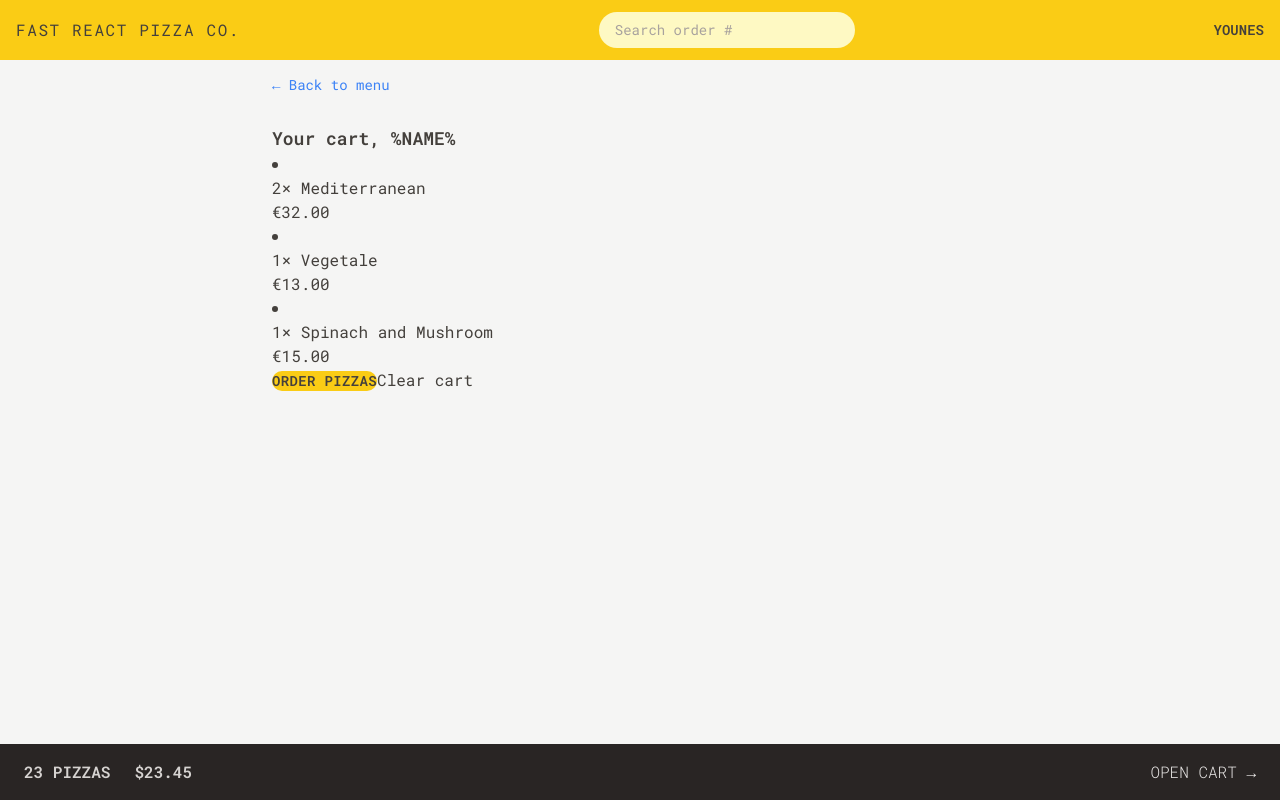
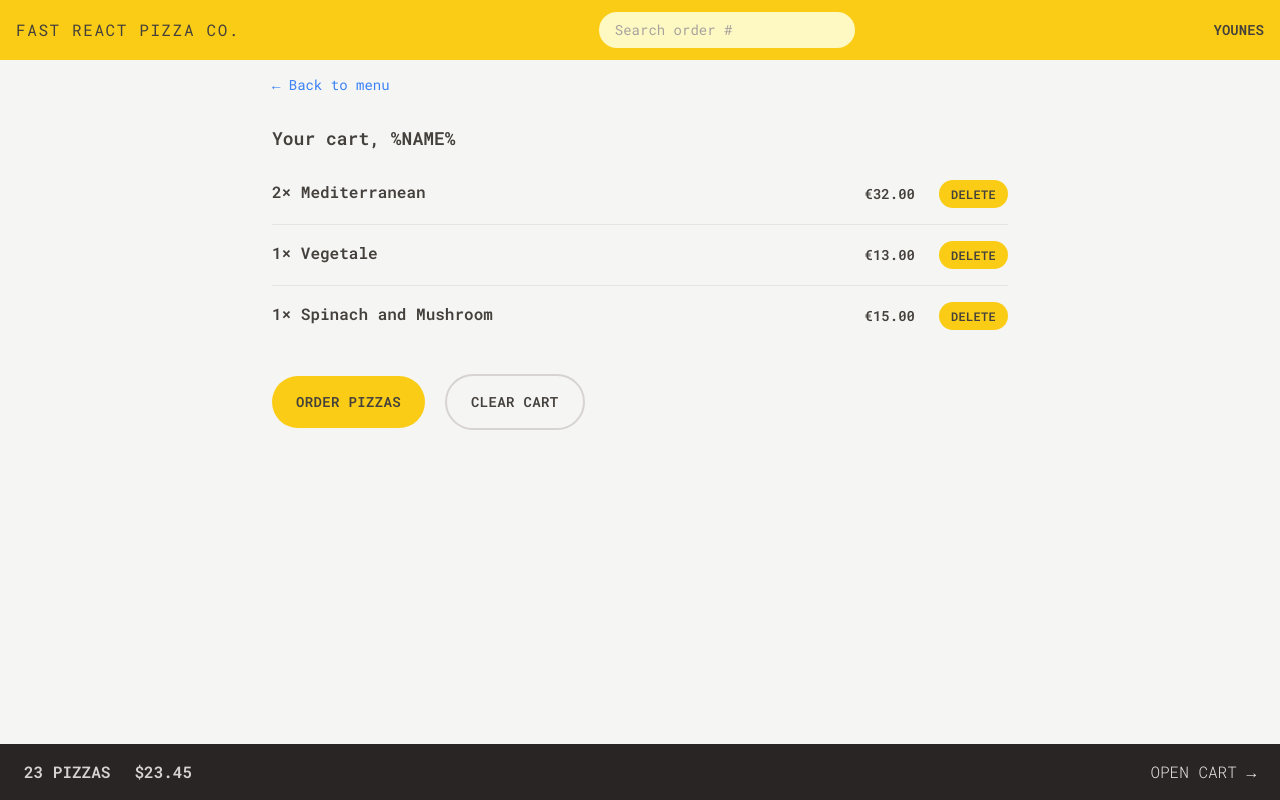
Before and after one commit to osamidev/React-Pizza-app, a React (Vite) app: page /cart in a window 1280 px wide. Built offline with nearby package versions, Linux system fonts and the light colour scheme.

Commit message:
Styled cart page

```diff
--- a/src/features/cart/Cart.jsx
+++ b/src/features/cart/Cart.jsx
@@ -39,15 +39,20 @@ function Cart() {
         Your cart, %NAME%
       </h2>
 
-      {cart.map((item) => (
-        <CartItem item={item} key={item.key} />
-      ))}
-      <div>
+      <ul className="mt-3 divide-y divide-stone-200">
+        {cart.map((item) => (
+          <CartItem item={item} key={item.key} />
+        ))}
+      </ul>
+
+      <div className="mt-7 flex items-center gap-5">
         {/* <Link to="/order/new">Order pizzas</Link> */}
-        <Button type="small" to="/order/new">
+        <Button type="primary" to="/order/new">
           Order pizzas
         </Button>
-        <button>Clear cart</button>
+        <Button type="secondary">
+          Clear cart
+        </Button>
       </div>
     </div>
   );
--- a/src/features/cart/CartItem.jsx
+++ b/src/features/cart/CartItem.jsx
@@ -1,15 +1,20 @@
-import { formatCurrency } from "../../utils/helpers";
+import Button from '../../ui/Button';
+import { formatCurrency } from '../../utils/helpers';
 
 function CartItem({ item }) {
-  const { pizzaId, name, quantity, totalPrice } = item;
+  const { pizzaId, name, quantity, totalPrice } =
+    item;
 
   return (
-    <li>
-      <p>
+    <li className="py-4 sm:flex sm:justify-between">
+      <p className="text-base font-semibold">
         {quantity}&times; {name}
       </p>
-      <div>
-        <p>{formatCurrency(totalPrice)}</p>
+      <div className="flex items-center justify-between sm:gap-6">
+        <p className="text-sm font-semibold">
+          {formatCurrency(totalPrice)}
+        </p>
+        <Button type="small">Delete</Button>
       </div>
     </li>
   );
--- a/src/ui/Button.jsx
+++ b/src/ui/Button.jsx
@@ -7,16 +7,18 @@ function Button({
   type,
 }) {
   const base =
-    'inline-block rounded-full bg-yellow-400 text-sm font-semibold uppercase tracking-wide hover:bg-yellow-300 focus:outline-none focus:ring focus:ring-yellow-300 focus:ring-offset-2 disabled:cursor-not-allowed disabled:bg-stone-400 ';
+    'inline-block rounded-full bg-yellow-400 text-sm font-semibold uppercase tracking-wide hover:bg-yellow-300 focus:outline-none focus:ring focus:ring-yellow-300 focus:ring-offset-2 disabled:cursor-not-allowed disabled:bg-stone-400';
 
   const styles = {
     primary: base + ' px-4 py-3 sm:px-6 sm:py-4',
     small: base + ' text-xs px-3 py-1.5',
+    secondary:
+      'inline-block border-2 border-stone-300 rounded-full text-sm font-semibold uppercase tracking-wide hover:bg-stone-300 focus:outline-none focus:ring focus:ring-stone-300 focus:ring-offset-2 disabled:cursor-not-allowed disabled:bg-stone-400 px-4 py-3 sm:px-6 sm:py-4',
   };
 
   if (to)
     return (
-      <Link to={to} className={base}>
+      <Link to={to} className={styles[type]}>
         {children}
       </Link>
     );
```
